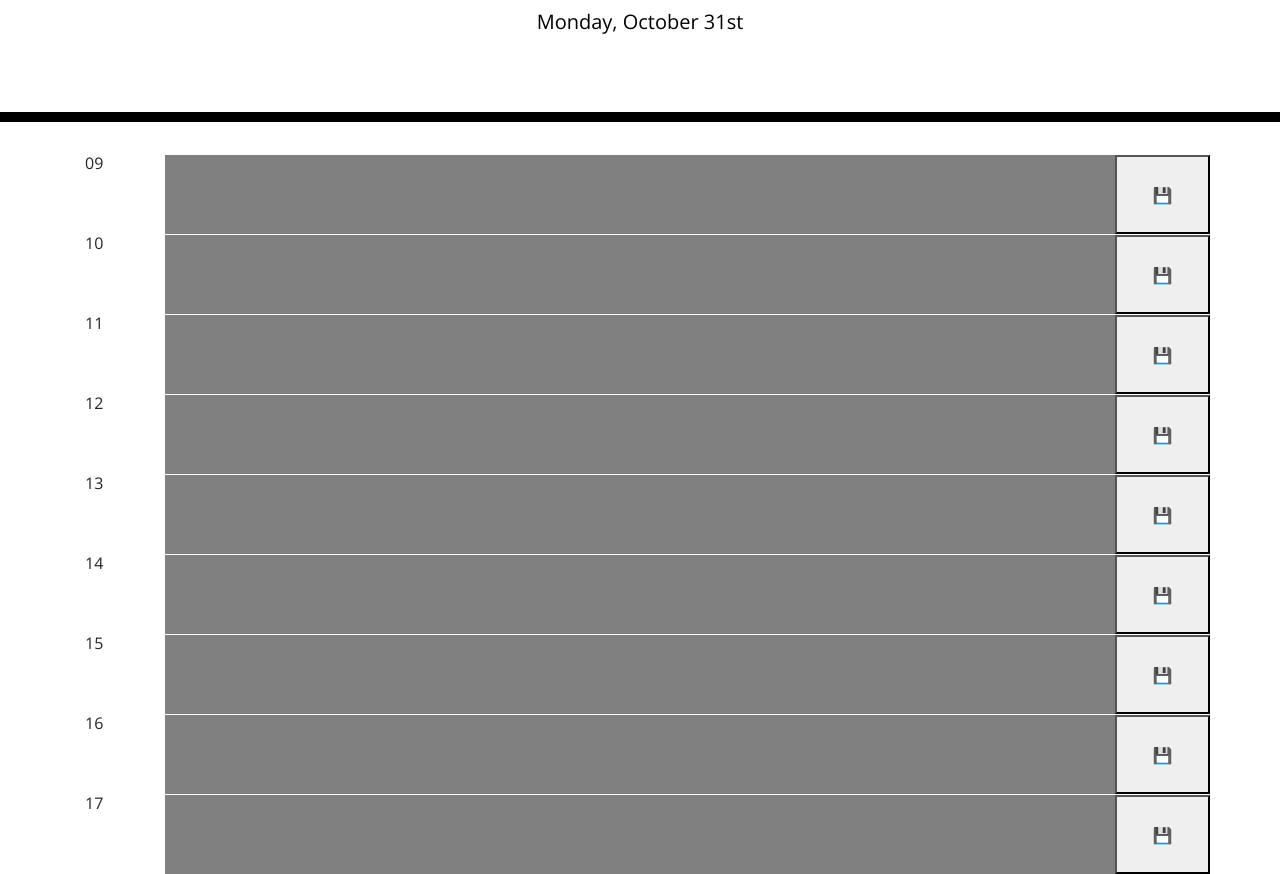
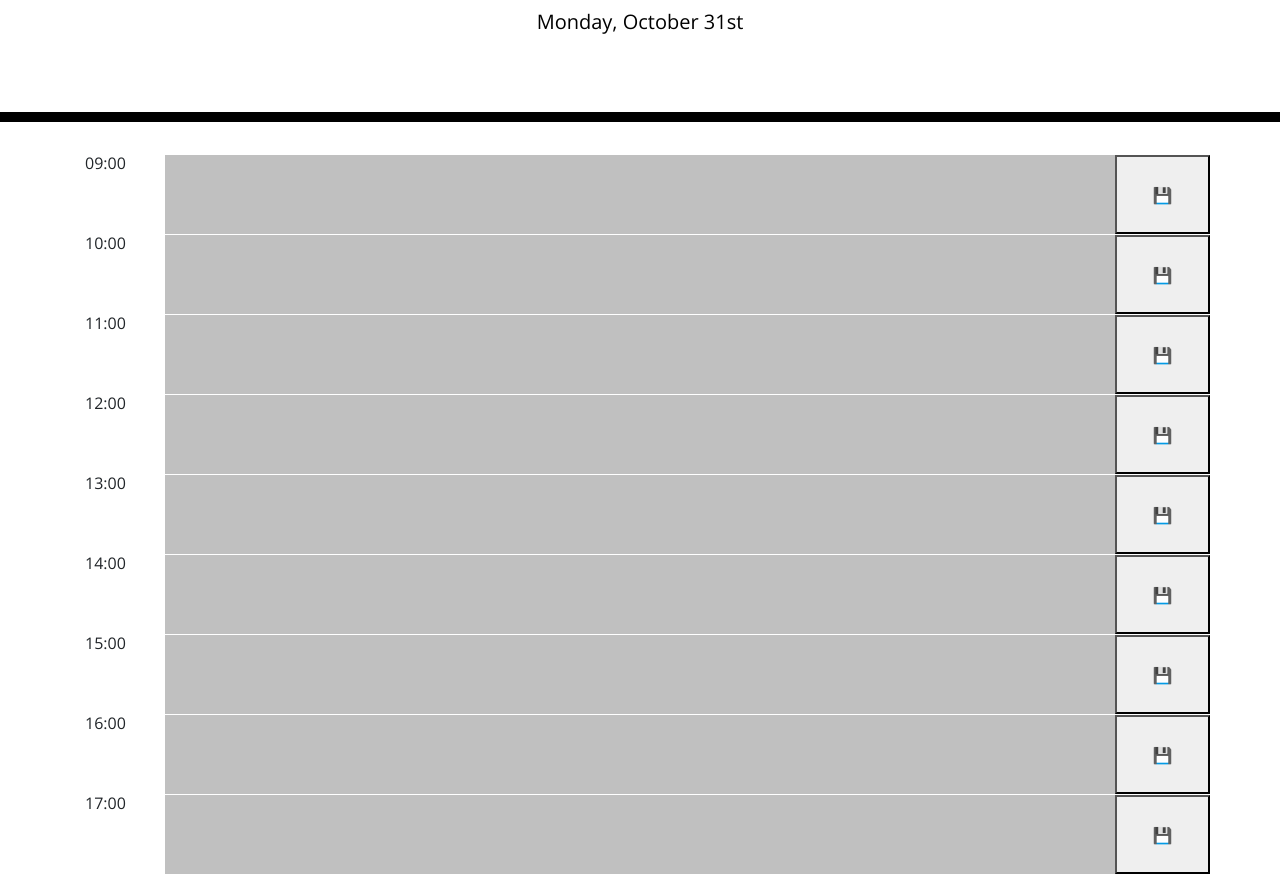
Before and after one commit to Syre11/daily-work-scheduler, a plain HTML site: page index.html in a window 1280 px wide. Shown: the part 182-1056 px from the top of the page. Drawn offline with nearby package versions, Linux system fonts and the light colour scheme.

Commit message:
Adds format to time column

```diff
--- a/assets/js/script.js
+++ b/assets/js/script.js
@@ -37,9 +37,9 @@ $("#currentDay").text(todaysDate);
 
 //function to change backgrounds color depending on the time
 for (var i = 0; i < 9; i++) {
-  var currentTime = moment().format("HH") // Pulls current time, we only want hours since the schedule is done by the hour
+  var currentTime = moment().format("HH") + ":00" // Pulls current time, we only want hours since the schedule is done by the hour
   if (currentTime > scheduleTimeEl.children[i].children[0].innerHTML) {
-    scheduleTimeEl.children[i].children[1].setAttribute("style", "background-color: grey");
+    scheduleTimeEl.children[i].children[1].setAttribute("style", "background-color: #C0C0C0");
   } else if (currentTime == scheduleTimeEl.children[i].children[0].innerHTML) {
     scheduleTimeEl.children[i].children[1].setAttribute("style", "background-color: red");
   } else {
@@ -93,7 +93,7 @@ timeSlot8El.children[2].addEventListener("click", function() {
   localStorage.setItem('todoItem8', timeblocks8El.innerHTML)
 });
 
-//Below is event listeners to add lock and unlock buttons rather than the save button with an always editable field
+//Below is event listeners to add lock and unlock buttons rather than the save button with an always editable field. Just need to put "🔒" as the button text in index.html
 // I would obviously like this to be more automated, but I was struggling with it, I tried using a for loop with scheduleTime.Children[i].children[2].innerHTML, but I couldn't get it to work
 // timeSlot0El.children[2].addEventListener("click", function() {
 //     console.log(timeSlot0El.children[2].innerHTML);
--- a/index.html
+++ b/index.html
@@ -31,47 +31,47 @@
     <div class="container" id="scheduleTime">
       <!-- Timeblocks go here -->
       <div class="row" id="timeSlot0">
-        <p class="col-1" id="time">09</p>
+        <p class="col-1" id="time">09:00</p>
         <div class="col-10" id="timeblocks0"></div>
         <button class="col-1" id="unlockButton">💾</button>
       </div>
       <div class="row" id="timeSlot1">
-        <p class="col-1">10</p>
+        <p class="col-1">10:00</p>
         <div class="col-10" id="timeblocks1"></div>
         <button class="col-1" id="unlockButton">💾</button>
       </div>
       <div class="row" id="timeSlot2">
-        <p class="col-1">11</p>
+        <p class="col-1">11:00</p>
         <div class="col-10" id="timeblocks2"></div>
         <button class="col-1" id="unlockButton">💾</button>
       </div>
       <div class="row" id="timeSlot3">
-        <p class="col-1">12</p>
+        <p class="col-1">12:00</p>
         <div class="col-10" id="timeblocks3"></div>
         <button class="col-1" id="unlockButton">💾</button>
       </div>
       <div class="row" id="timeSlot4">
-        <p class="col-1">13</p>
+        <p class="col-1">13:00</p>
         <div class="col-10" id="timeblocks4"></div>
         <button class="col-1" id="unlockButton">💾</button>
       </div>
       <div class="row" id="timeSlot5">
-        <p class="col-1">14</p>
+        <p class="col-1">14:00</p>
         <div class="col-10" id="timeblocks5"></div>
         <button class="col-1" id="unlockButton">💾</button>
       </div>
       <div class="row" id="timeSlot6">
-        <p class="col-1">15</p>
+        <p class="col-1">15:00</p>
         <div class="col-10" id="timeblocks6"></div>
         <button class="col-1" id="unlockButton">💾</button>
       </div>
       <div class="row" id="timeSlot7">
-        <p class="col-1">16</p>
+        <p class="col-1">16:00</p>
         <div class="col-10" id="timeblocks7"></div>
         <button class="col-1" id="unlockButton">💾</button>
       </div>
       <div class="row" id="timeSlot8">
-        <p class="col-1">17</p>
+        <p class="col-1">17:00</p>
         <div class="col-10" id="timeblocks8"></div>
         <button class="col-1" id="unlockButton">💾</button>
       </div>
```
